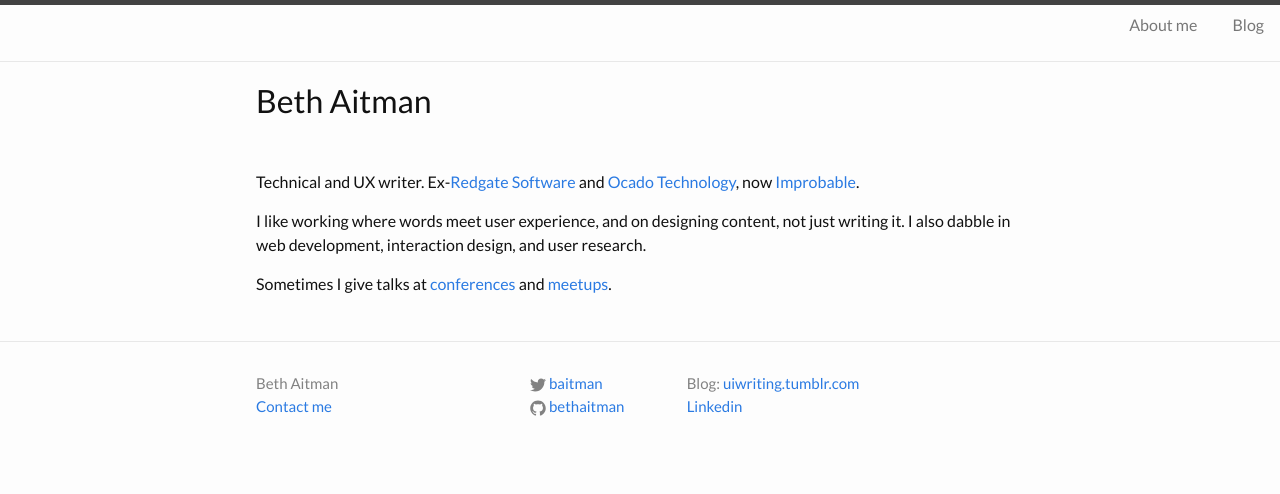
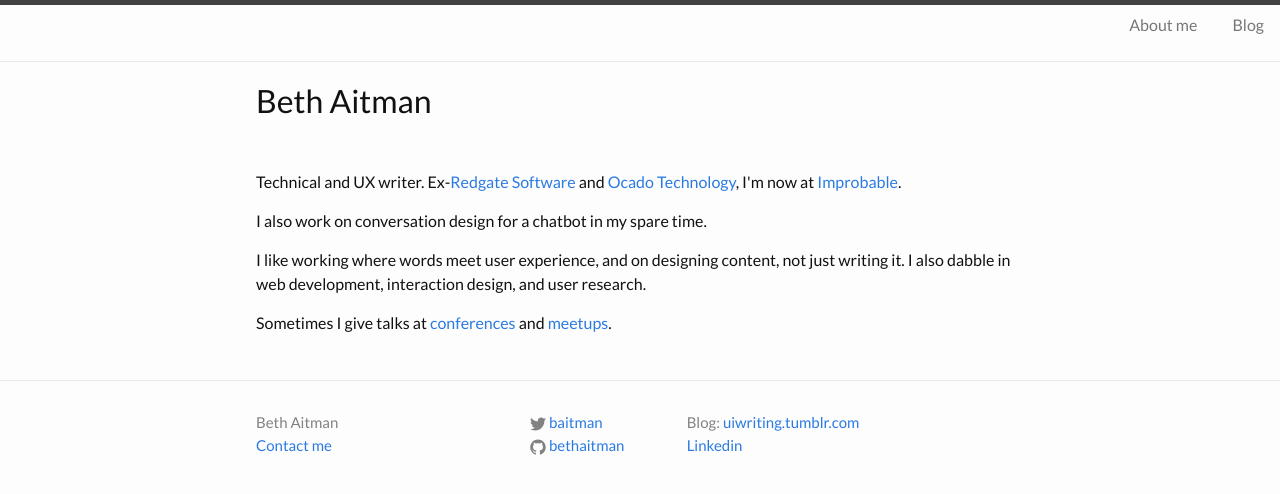
Before and after one commit to bethaitman/bethaitman.github.io, a Jekyll site: the page built from index.html, in a window 1280 px wide. Shown: the top 494 px of the page. Built offline with Jekyll 4.4.1, drawn with Linux system fonts in a browser that asks for light colours.

Commit message:
Add chatbot work

```diff
--- a/index.html
+++ b/index.html
@@ -4,7 +4,9 @@ layout: default
 
 <div class="home">
 
-<p>Technical and UX writer. Ex-<a href="http://www.red-gate.com/">Redgate Software</a> and <a href="http://www.ocadotechnology.com/">Ocado Technology</a>, now <a href="https://improbable.io/">Improbable</a>.</p>
+<p>Technical and UX writer. Ex-<a href="http://www.red-gate.com/">Redgate Software</a> and <a href="http://www.ocadotechnology.com/">Ocado Technology</a>, I'm now at <a href="https://improbable.io/">Improbable</a>.</p>
+
+<p>I also work on conversation design for a chatbot in my spare time.</p>
 
 <p>I like working where words meet user experience, and on designing content, not just writing it. I also dabble in web development, interaction design, and user research.</p>
 
```
